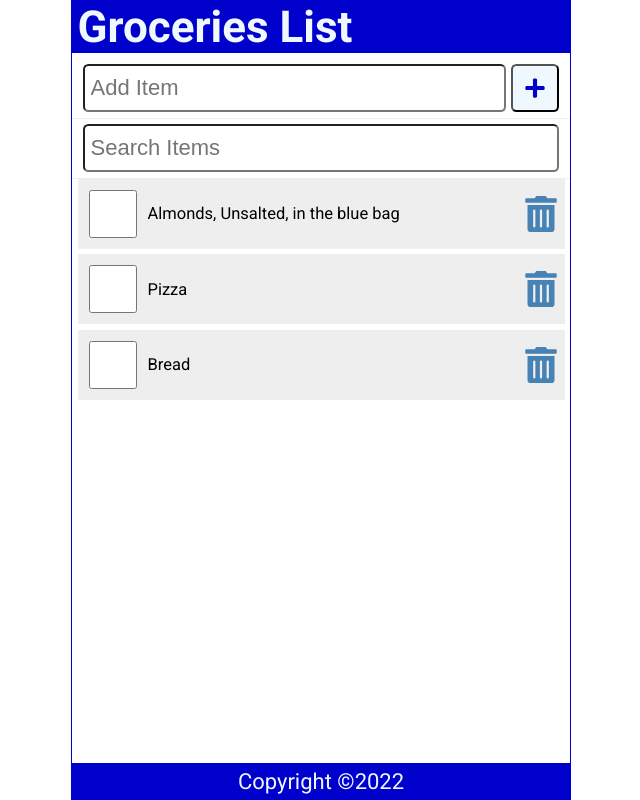
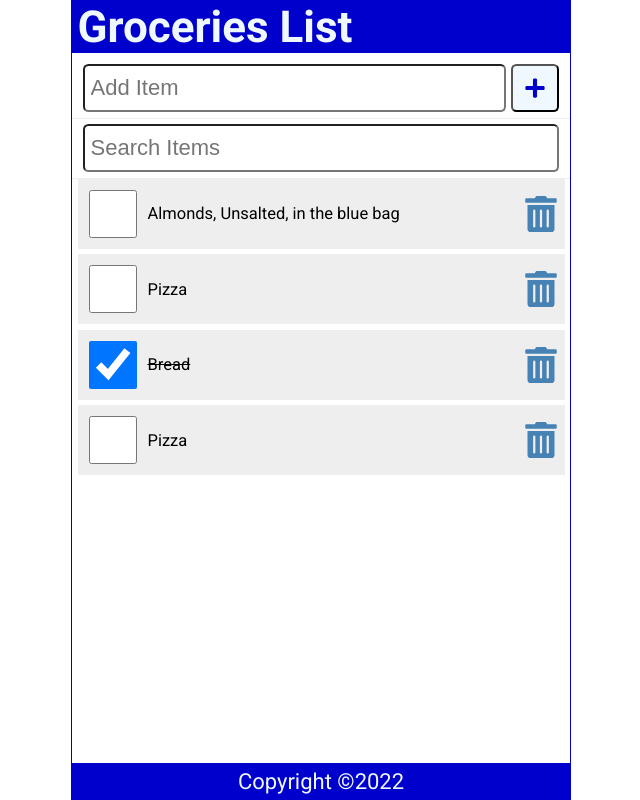
Before and after one commit to DominikFrackowiak/groceries-list, a React (Vite) app: page / in a window 1280 px wide. Shown: the whole page, without its empty margins (319-959 px from the left). Built offline with nearby package versions, Linux system fonts and the light colour scheme; data requests are answered from the project's data file.

Commit message:
json-server version of the app working: adding, updating and deleting items functionality added

```diff
--- a/data/db.json
+++ b/data/db.json
@@ -12,8 +12,13 @@
     },
     {
       "id": 3,
+      "checked": true,
+      "item": "Bread"
+    },
+    {
+      "id": 1672508211265,
       "checked": false,
-			"item": "Bread"
+      "item": "Pizza"
     }
   ]
 }
--- a/src/Content.jsx
+++ b/src/Content.jsx
@@ -31,23 +31,57 @@ export default function Content() {
 		fetchData()
 	}, [])
 
-	const handleCheck = id => {
+	const handleCheck = async id => {
 		const listItems = items.map(item =>
 			item.id === id ? { ...item, checked: !item.checked } : item
 		)
 		setItems(listItems)
+
+		const myItem = listItems.filter(item => item.id === id)
+
+		const updateOptions = {
+			method: 'PATCH',
+			headers: {
+				'Content-Type': 'application/json',
+			},
+			body: JSON.stringify({ checked: myItem[0].checked }),
+		}
+
+		const reqUrl = `${API_URL}/${id}`
+		const result = await apiRequest(reqUrl, updateOptions)
+		if (result) setFetchError(result)
 	}
 
-	const handleDelete = id => {
+	const handleDelete = async id => {
 		const filteredItems = items.filter(item => item.id !== id)
 		setItems(filteredItems)
+
+		const deleteOptions = {
+			method: 'DELETE',
+		}
+		const reqUrl = `${API_URL}/${id}`
+		const result = await apiRequest(reqUrl, deleteOptions)
+		if (result) setFetchError(result)
 	}
 
-	const handleSubmit = e => {
+	const handleSubmit = async e => {
 		e.preventDefault()
 		if (!newItem) return
 
-		setItems([...items, { id: Date.now(), checked: false, item: newItem }])
+		const myNewItem = { id: Date.now(), checked: false, item: newItem }
+		setItems([...items, myNewItem])
+
+		const postOptions = {
+			method: 'POST',
+			headers: {
+				'Content-Type': 'application/json',
+			},
+			body: JSON.stringify(myNewItem),
+		}
+
+		const result = await apiRequest(API_URL, postOptions)
+		if (result) setFetchError(result)
+
 		setNewItem('')
 	}
 
```
Lines whose indentation alone changed are shown as unchanged.
